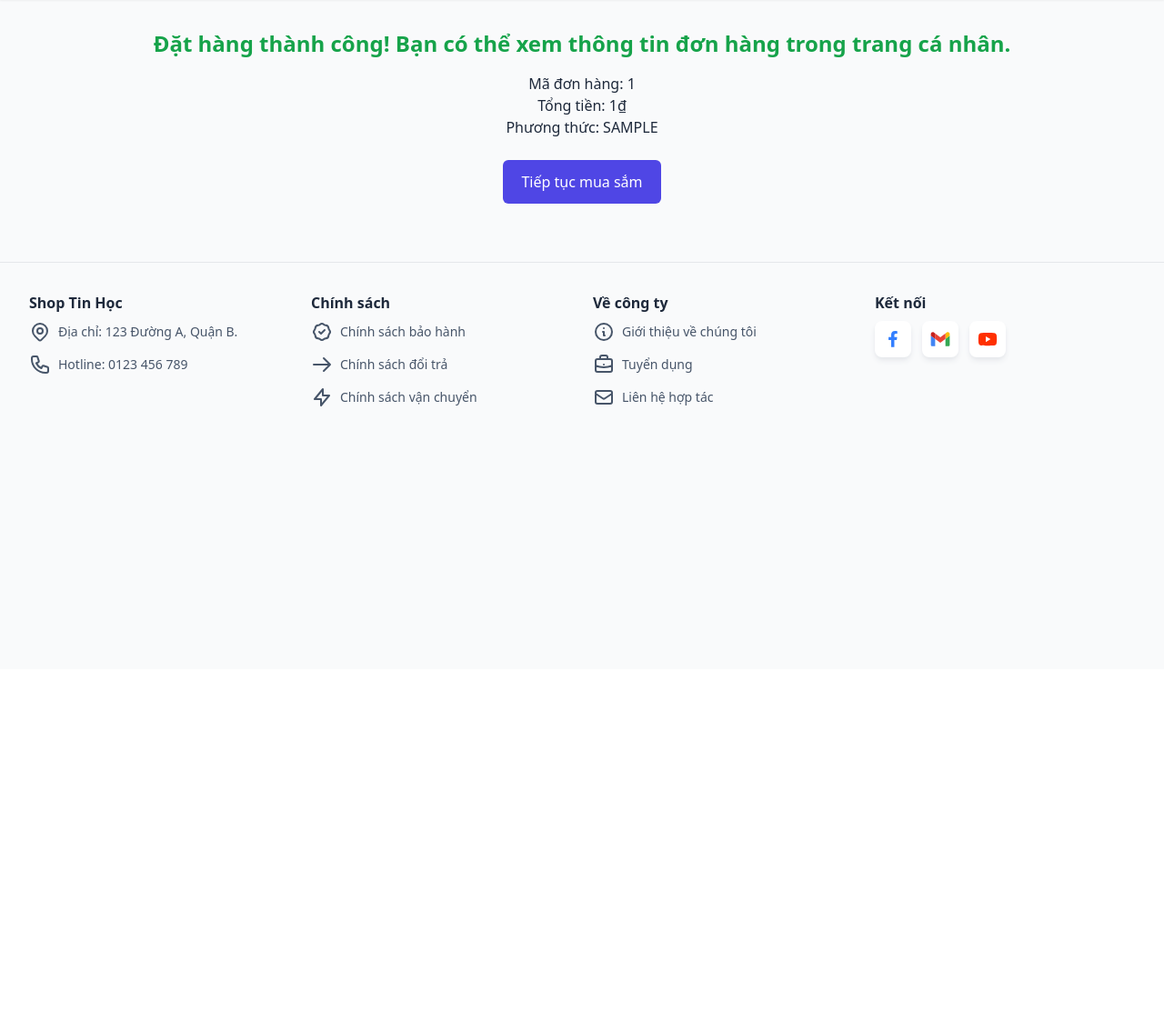
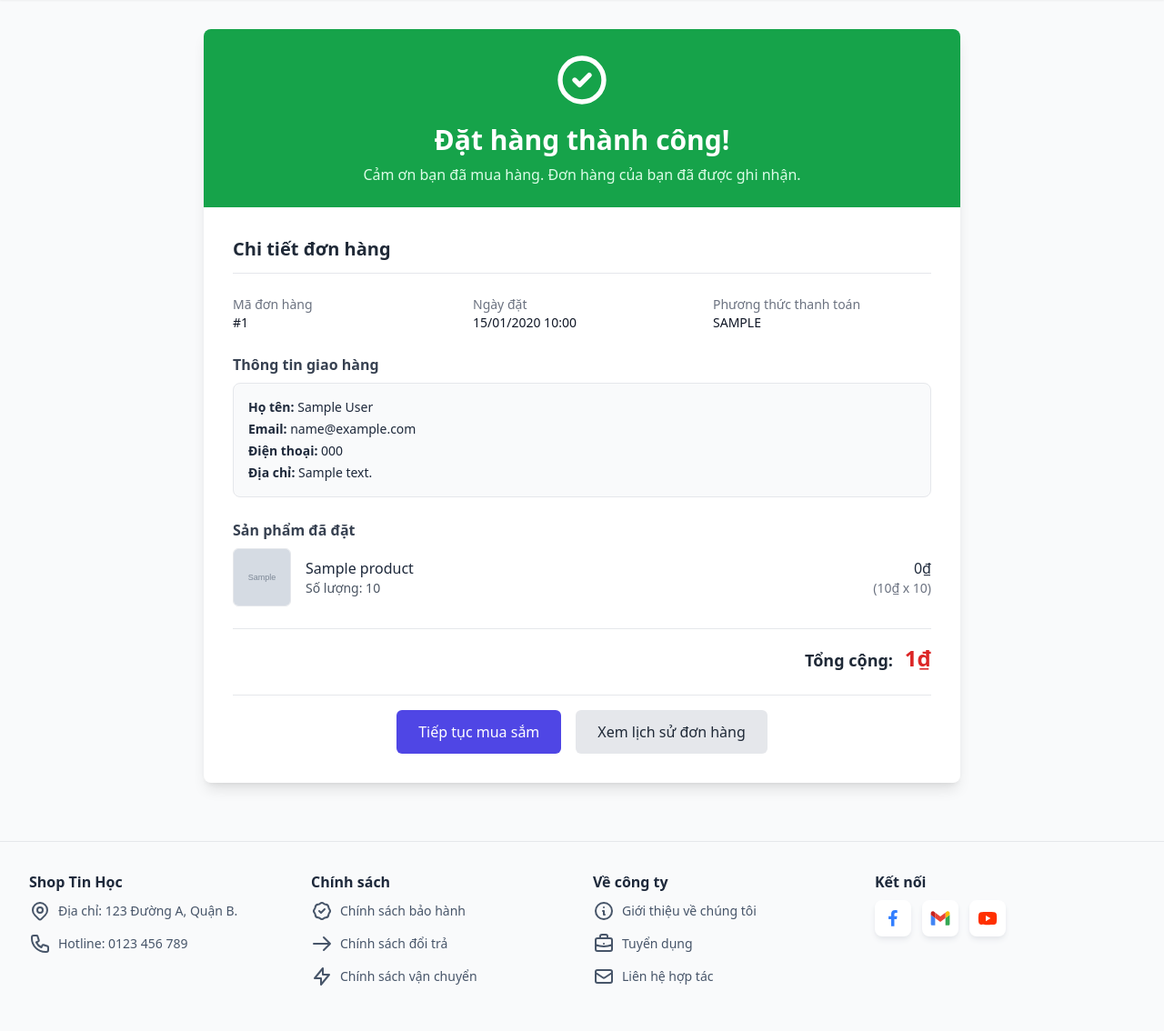
Before and after one commit to Binhhuynh1223/shop_tin_hoc, a PHP site: template app/Views/order_success.php in a window 1280 px wide. Shown: the part 64-1198 px from the top of the page at 91% size. Before the commit the page ends 511 px from the top, so only its background shows below. Run offline with PHP 8.4, Linux system fonts and the light colour scheme; the template is opened without the code that fills it: most values are stand-ins (such as "Sample title", 1, 10 or a date in 2020); grey boxes marked "Sample" are stand-in pictures; some libraries are stand-ins or nearby versions.

Commit message:
Update order views

```diff
--- a/app/Views/order_success.php
+++ b/app/Views/order_success.php
@@ -1,9 +1,85 @@
 <?php include __DIR__ . '/partials/header.php'; ?>
-<main class="max-w-7xl mx-auto px-4 sm:px-6 lg:px-8 mt-8 text-center">
-    <h1 class="text-2xl font-bold text-green-600">Đặt hàng thành công! Bạn có thể xem thông tin đơn hàng trong trang cá nhân.</h1>
-    <p class="mt-4">Mã đơn hàng: <?= $order->order_id ?></p>
-    <p>Tổng tiền: <?= number_format($order->total_amount, 0, ',', '.') ?>₫</p>
-    <p>Phương thức: <?= strtoupper($order->payment_method) ?></p>
-    <a href="/products" class="mt-6 inline-block px-5 py-3 bg-indigo-600 text-white rounded-md">Tiếp tục mua sắm</a>
+
+<main class="max-w-4xl mx-auto px-4 sm:px-6 lg:px-8 mt-8 mb-12">
+    <div class="bg-white rounded-lg shadow-lg overflow-hidden">
+        <div class="bg-green-600 p-6 text-white text-center">
+            <svg xmlns="http://www.w3.org/2000/svg" class="h-16 w-16 mx-auto" fill="none" viewBox="0 0 24 24" stroke="currentColor" stroke-width="2">
+                <path stroke-linecap="round" stroke-linejoin="round" d="M9 12l2 2 4-4m6 2a9 9 0 11-18 0 9 9 0 0118 0z" />
+            </svg>
+            <h1 class="text-3xl font-bold mt-4">Đặt hàng thành công!</h1>
+            <p class="mt-2 text-green-100">Cảm ơn bạn đã mua hàng. Đơn hàng của bạn đã được ghi nhận.</p>
+        </div>
+
+        <div class="p-6 md:p-8 space-y-6">
+            <h2 class="text-xl font-semibold text-gray-800 border-b pb-3">Chi tiết đơn hàng</h2>
+
+            <div class="grid grid-cols-1 md:grid-cols-3 gap-6 text-sm">
+                <div>
+                    <p class="text-gray-500">Mã đơn hàng</p>
+                    <p class="font-medium text-gray-900">#<?= htmlspecialchars($order->order_id) ?></p>
+                </div>
+                <div>
+                    <p class="text-gray-500">Ngày đặt</p>
+                    <p class="font-medium text-gray-900"><?= date('d/m/Y H:i', strtotime($order->order_date)) ?></p>
+                </div>
+                <div>
+                    <p class="text-gray-500">Phương thức thanh toán</p>
+                    <p class="font-medium text-gray-900 uppercase"><?= htmlspecialchars($order->payment_method) ?></p>
+                </div>
+            </div>
+
+            <div>
+                <h3 class="font-semibold text-gray-700 mb-2">Thông tin giao hàng</h3>
+                <div class="text-sm space-y-1 p-4 bg-gray-50 rounded-lg border">
+                    <p><strong>Họ tên:</strong> <?= htmlspecialchars($order->user->full_name ?? $order->email) ?></p>
+                    <p><strong>Email:</strong> <?= htmlspecialchars($order->email) ?></p>
+                    <p><strong>Điện thoại:</strong> <?= htmlspecialchars($order->phone) ?></p>
+                    <p><strong>Địa chỉ:</strong> <?= htmlspecialchars($order->shipping_address) ?></p>
+                </div>
+            </div>
+
+            <div>
+                <h3 class="font-semibold text-gray-700 mb-2">Sản phẩm đã đặt</h3>
+                <div class="space-y-4">
+                    <?php if (isset($order->items) && $order->items->count() > 0): ?>
+                        <?php foreach ($order->items as $item): ?>
+                            <div class="flex items-center gap-4 border-b pb-4 last:border-b-0 last:pb-0">
+                                <img src="<?= htmlspecialchars($item->product->image_url ?? '') ?>"
+                                    alt="<?= htmlspecialchars($item->product->product_name ?? 'Sản phẩm') ?>"
+                                    class="w-16 h-16 object-cover rounded-md border">
+                                <div class="flex-grow">
+                                    <p class="font-medium"><?= htmlspecialchars($item->product->product_name ?? 'Sản phẩm đã bị xóa') ?></p>
+                                    <p class="text-sm text-gray-600">Số lượng: <?= $item->quantity ?></p>
+                                </div>
+                                <div class="text-right">
+                                    <p class="font-medium"><?= number_format($item->subtotal, 0, ',', '.') ?>₫</p>
+                                    <p class="text-sm text-gray-500">(<?= number_format($item->price, 0, ',', '.') ?>₫ x <?= $item->quantity ?>)</p>
+                                </div>
+                            </div>
+                        <?php endforeach; ?>
+                    <?php else: ?>
+                        <p class="text-sm text-gray-500">Không thể tải chi tiết sản phẩm.</p>
+                    <?php endif; ?>
+                </div>
+            </div>
+
+            <div class="border-t pt-4 text-right">
+                <p class="text-lg font-bold text-gray-800">
+                    Tổng cộng:
+                    <span class="text-2xl font-bold text-red-600 ml-2"><?= number_format($order->total_amount, 0, ',', '.') ?>₫</span>
+                </p>
+            </div>
+
+            <div class="flex flex-col sm:flex-row justify-center gap-4 pt-4 border-t">
+                <a href="/products" class="w-full sm:w-auto text-center px-6 py-3 bg-indigo-600 text-white rounded-md font-medium hover:bg-indigo-700 focus-ring">
+                    Tiếp tục mua sắm
+                </a>
+                <a href="/profile" class="w-full sm:w-auto text-center px-6 py-3 bg-gray-200 text-gray-800 rounded-md font-medium hover:bg-gray-300 focus-ring">
+                    Xem lịch sử đơn hàng
+                </a>
+            </div>
+        </div>
+    </div>
 </main>
+
 <?php include __DIR__ . '/partials/footer.php'; ?>
--- a/app/Views/partials/header.php
+++ b/app/Views/partials/header.php
@@ -12,9 +12,6 @@ $routerproducts = $products->getByCategory('Router') ?? [];
 
 
 $brand = $products->all()->toArray() ?? [];
-
-$services = new Service();
-$services = $services->getAllServices() ?? [];
 ?>
 <!doctype html>
 <html lang="vi">
```
Also changed, not shown: app/Models/service.php (deleted, +0 -21 lines), app/Views/order_failure.php (+35 -5 lines).
